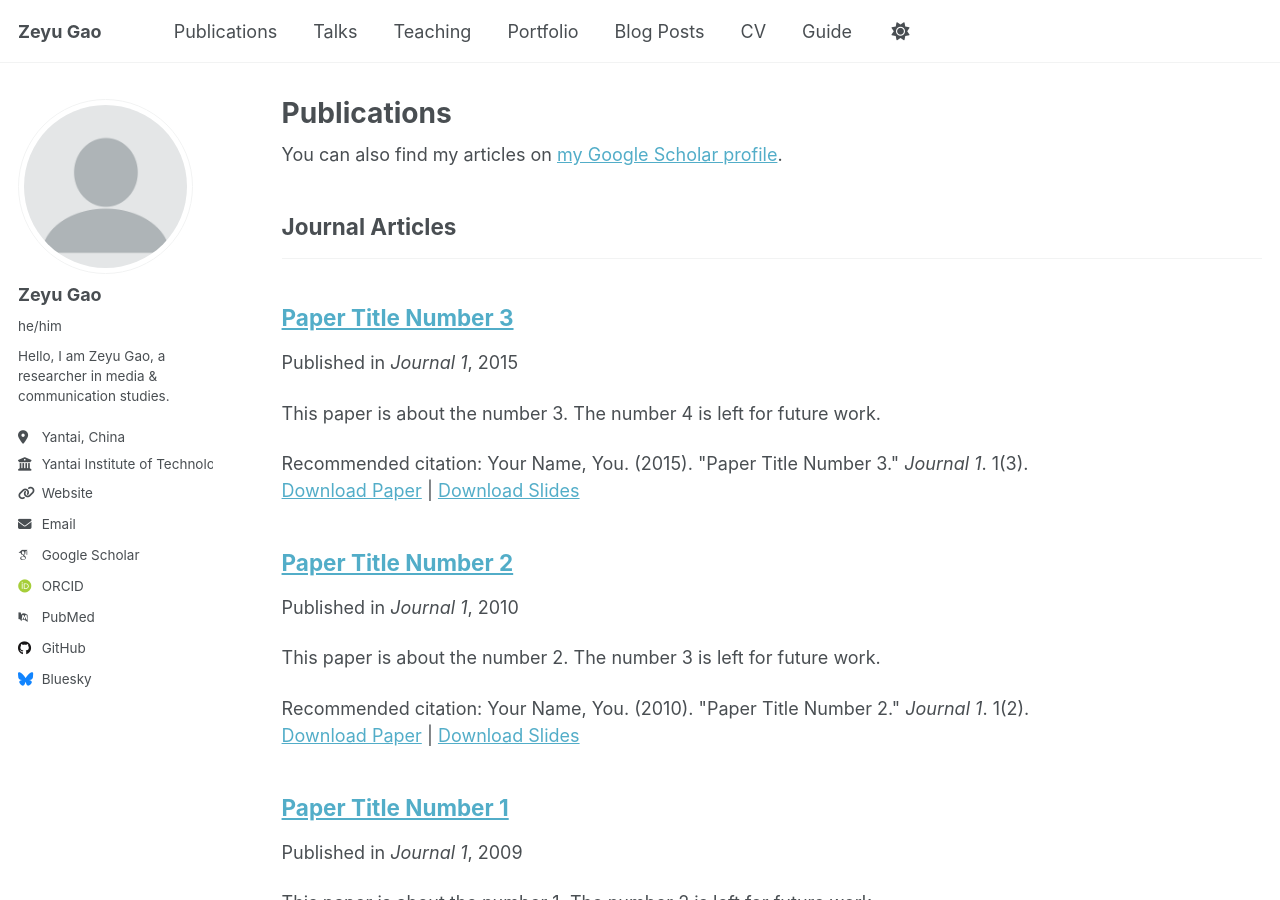
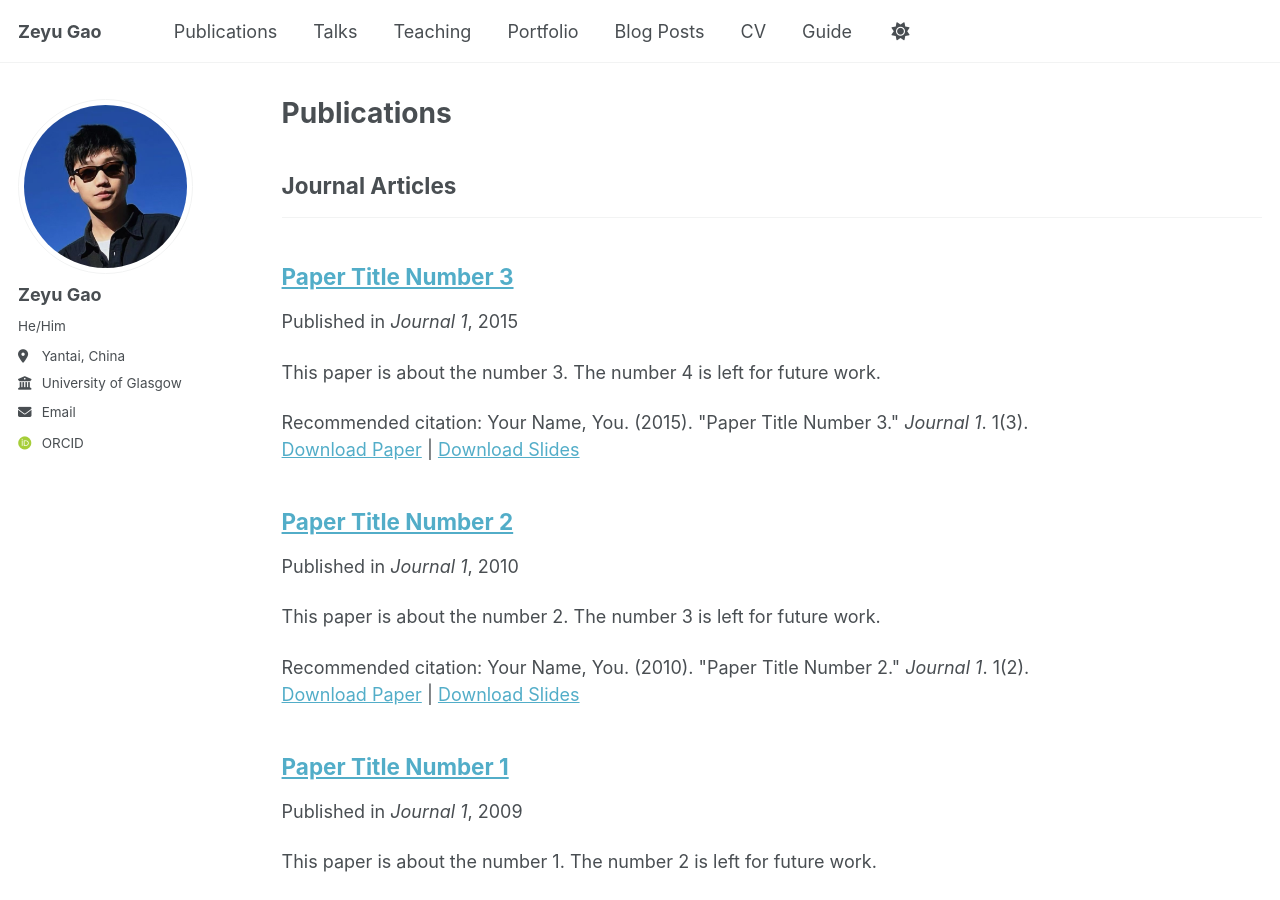
Before and after one commit to ClaudeGao01/ClaudeGao01.github.io, a Jekyll site: the page built from _pages/publications.html, in a window 1280 px wide and 900 px high. Built offline with Jekyll 4.4.1, drawn with Linux system fonts in a browser that asks for light colours; some web fonts are replaced; a script that is not in the unit is left out; part of the change alters nothing that is shown.

Commit message:
Update _config.yml

```diff
--- a/_config.yml
+++ b/_config.yml
@@ -22,66 +22,22 @@ repository               : "academicpages.github.io"
 #               Additional customization can be done by editing /_includes/author-profile.html
 author:
   # Biographic information
-  avatar           : "profile.png"
+  avatar           : "WechatIMG3317.jpg"
   name             : "Zeyu Gao"
-  pronouns         : "he/him" # example: "she/her"
-  bio              : "Hello, I am Zeyu Gao, a researcher in media & communication studies."
+  pronouns         : "He/Him" # example: "she/her"
   location         : "Yantai, China"
-  employer         : "Yantai Institute of Technology"
-  uri              : "ClaudeGao01.github.io"# URL
+  employer         : "University of Glasgow"
   email            : "gaozeyu01@sina.com"
 
   # Academic websites
-  academia         : # URL
-  arxiv            : # URL - Update with the correct link to your profile
-  googlescholar    : "https://scholar.google.com/citations?user=PS_CX0AAAAAJ"
-  inspire-hep      : # URL
-  impactstory      : # URL
-  orcid            : "http://orcid.org/yourorcidurl"
-  semantic         : # URL
-  pubmed           : "https://www.ncbi.nlm.nih.gov/pubmed/?term=john+snow"
-  researchgate     : # URL
-  scopus           : # URL
+  orcid            : "https://orcid.org/0009-0001-5638-1610"
 
-  # Repositories and software development
-  bitbucket        : # Username - Update with your username on the site
-  codepen          : # Username
-  dribbble         : # Username
-  github           : "academicpages"
-  kaggle           : # Username
-  stackoverflow    : # User number or user number and name (i.e., use "1" or "1/jeff-atwood")
 
   # Social media
-  artstation       : # Username
-  bluesky          : "bsky.app" # Replace this with you Bluesky username
-  facebook         : # Username
-  flickr           : # Username
-  foursquare       : # Username
-  goodreads        : # Username
-  google_plus      : # Username
-  keybase          : # Username
-  instagram        : # Username
-  lastfm           : # Username
-  linkedin         : # Username
-  mastodon         : # URL
-  medium           : # URL
-  pinterest        : # Username
-  soundcloud       : # Username
-  steam            : # Username
-  telegram         : # URL
-  tumblr           : # Username
-  twitter          : # Username for X / Twitter
-  vine             : # Username
-  weibo            : # Username
-  wikipedia        : # Username
-  xing             : # Username
-  youtube          : # Username
-  zhihu            : # Username
+  instagram        : # claude_gao
 
 # Publication Category - The following the list of publication categories and their headings
 publication_category:
-  books:
-    title: 'Books'
   manuscripts:
     title: 'Journal Articles'
   conferences:
```
